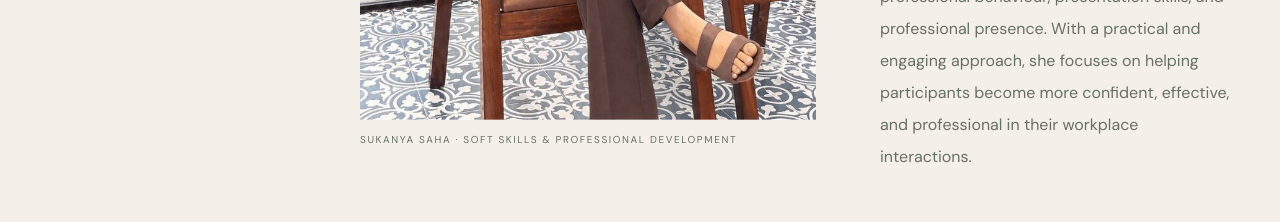
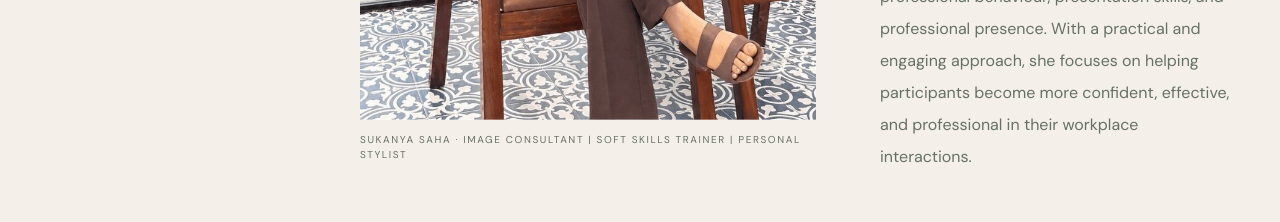
Before and after one commit to TheStyleSphere/thestylesphere, a Next.js app: page / in a window 1280 px wide. Shown: the part 2080-2302 px from the top of the page. Built offline with nearby package versions, Linux system fonts and the light colour scheme.

Commit message:
fix typo on about section

```diff
--- a/src/components/sections/AboutSukanya.tsx
+++ b/src/components/sections/AboutSukanya.tsx
@@ -25,7 +25,7 @@ export function AboutSukanya() {
             </div>
 
             <p className="mt-3 text-[10px] uppercase tracking-[0.16em] text-[var(--color-muted)]">
-              Sukanya Saha · Soft Skills & Professional Development
+              Sukanya Saha · Image Consultant  | Soft Skills Trainer | Personal Stylist
             </p>
           </div>
 
```
